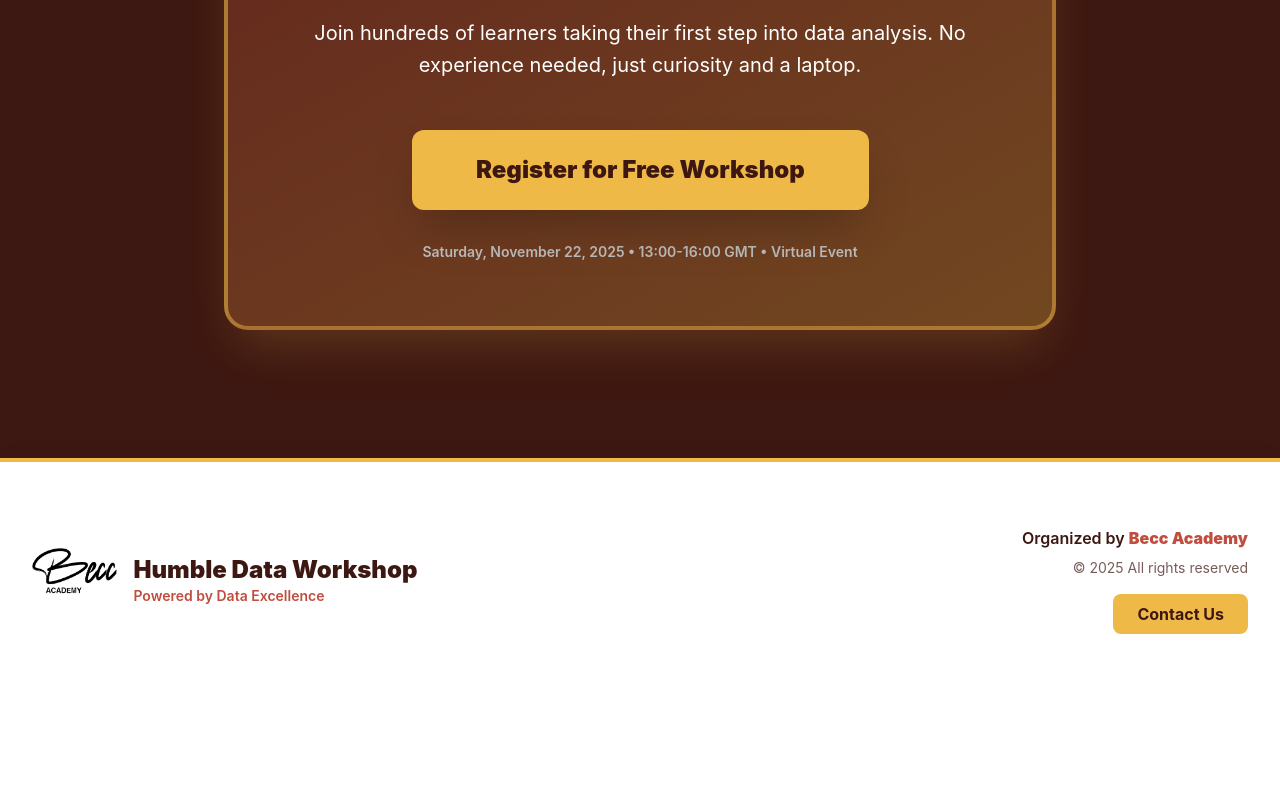
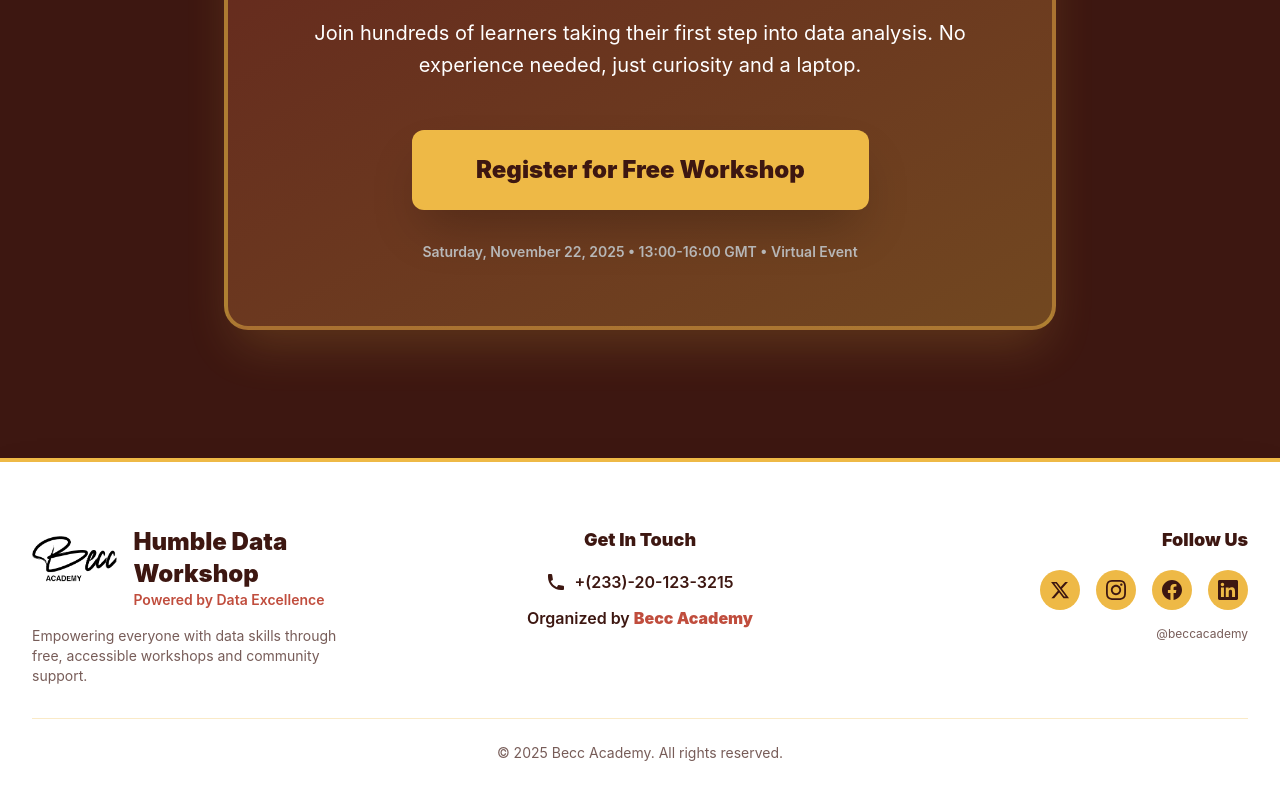
Before and after one commit to becc-academy/HumbleDataLP, a Vue app: page / in a window 1280 px wide. Shown: the part 5362-6161 px from the top of the page. Before the commit the page ends 6060 px from the top, so only its background shows below. Built offline with nearby package versions, Linux system fonts and the light colour scheme.

Commit message:
feat: add social media handles and contact information to footer

```diff
--- a/src/components/HumbleDataLanding.vue
+++ b/src/components/HumbleDataLanding.vue
@@ -344,7 +344,8 @@
     <!-- Footer -->
     <footer class="relative border-t-4 border-humble-yellow py-16 bg-white shadow-2xl">
       <div class="max-w-7xl mx-auto px-4 sm:px-6 lg:px-8">
-        <div class="flex flex-col md:flex-row justify-between items-center gap-8">
+        <div class="grid md:grid-cols-3 gap-12 mb-8">
+          <!-- Brand Section -->
           <div class="flex flex-col items-center md:items-start gap-4 animate__animated animate__fadeInLeft">
             <div class="flex items-center space-x-4">
               <img :src="logo" alt="Humble Data Workshop" class="h-16 w-auto" />
@@ -353,17 +354,57 @@
                 <div class="text-sm text-humble-red font-semibold">Powered by Data Excellence</div>
               </div>
             </div>
+            <p class="text-humble-brown/70 text-sm text-center md:text-left max-w-xs">
+              Empowering everyone with data skills through free, accessible workshops and community support.
+            </p>
           </div>
 
-          <div class="text-center md:text-right animate__animated animate__fadeInRight">
-            <p class="text-humble-brown text-base mb-2 font-semibold">Organized by <span class="text-humble-red font-black">Becc Academy</span></p>
-            <p class="text-humble-brown/70 text-sm">© 2025 All rights reserved</p>
-            <div class="mt-4 flex gap-4 justify-center md:justify-end">
-              <button class="px-6 py-2 bg-humble-yellow text-humble-brown rounded-lg font-bold hover:bg-humble-red hover:text-white transition-all duration-300 transform hover:scale-110">
-                Contact Us
-              </button>
+          <!-- Contact Section -->
+          <div class="text-center animate__animated animate__fadeInUp">
+            <h3 class="font-black text-lg text-humble-brown mb-4">Get In Touch</h3>
+            <div class="space-y-3">
+              <a href="tel:+233201233215" class="flex items-center justify-center gap-2 text-humble-brown hover:text-humble-red transition-colors duration-300">
+                <svg class="w-5 h-5" fill="currentColor" viewBox="0 0 20 20">
+                  <path d="M2 3a1 1 0 011-1h2.153a1 1 0 01.986.836l.74 4.435a1 1 0 01-.54 1.06l-1.548.773a11.037 11.037 0 006.105 6.105l.774-1.548a1 1 0 011.059-.54l4.435.74a1 1 0 01.836.986V17a1 1 0 01-1 1h-2C7.82 18 2 12.18 2 5V3z"/>
+                </svg>
+                <span class="font-semibold">+(233)-20-123-3215</span>
+              </a>
+              <p class="text-humble-brown text-base font-semibold">Organized by <span class="text-humble-red font-black">Becc Academy</span></p>
             </div>
           </div>
+
+          <!-- Social Media Section -->
+          <div class="text-center md:text-right animate__animated animate__fadeInRight">
+            <h3 class="font-black text-lg text-humble-brown mb-4">Follow Us</h3>
+            <div class="flex gap-4 justify-center md:justify-end mb-4">
+              <a href="https://twitter.com/beccacademy" target="_blank" rel="noopener noreferrer" class="w-10 h-10 bg-humble-yellow rounded-full flex items-center justify-center hover:bg-humble-red hover:scale-110 transition-all duration-300 group">
+                <svg class="w-5 h-5 text-humble-brown group-hover:text-white" fill="currentColor" viewBox="0 0 24 24">
+                  <path d="M18.244 2.25h3.308l-7.227 8.26 8.502 11.24H16.17l-5.214-6.817L4.99 21.75H1.68l7.73-8.835L1.254 2.25H8.08l4.713 6.231zm-1.161 17.52h1.833L7.084 4.126H5.117z"/>
+                </svg>
+              </a>
+              <a href="https://www.instagram.com/beccacademy" target="_blank" rel="noopener noreferrer" class="w-10 h-10 bg-humble-yellow rounded-full flex items-center justify-center hover:bg-humble-red hover:scale-110 transition-all duration-300 group">
+                <svg class="w-5 h-5 text-humble-brown group-hover:text-white" fill="currentColor" viewBox="0 0 24 24">
+                  <path d="M12 2.163c3.204 0 3.584.012 4.85.07 3.252.148 4.771 1.691 4.919 4.919.058 1.265.069 1.645.069 4.849 0 3.205-.012 3.584-.069 4.849-.149 3.225-1.664 4.771-4.919 4.919-1.266.058-1.644.07-4.85.07-3.204 0-3.584-.012-4.849-.07-3.26-.149-4.771-1.699-4.919-4.92-.058-1.265-.07-1.644-.07-4.849 0-3.204.013-3.583.07-4.849.149-3.227 1.664-4.771 4.919-4.919 1.266-.057 1.645-.069 4.849-.069zm0-2.163c-3.259 0-3.667.014-4.947.072-4.358.2-6.78 2.618-6.98 6.98-.059 1.281-.073 1.689-.073 4.948 0 3.259.014 3.668.072 4.948.2 4.358 2.618 6.78 6.98 6.98 1.281.058 1.689.072 4.948.072 3.259 0 3.668-.014 4.948-.072 4.354-.2 6.782-2.618 6.979-6.98.059-1.28.073-1.689.073-4.948 0-3.259-.014-3.667-.072-4.947-.196-4.354-2.617-6.78-6.979-6.98-1.281-.059-1.69-.073-4.949-.073zm0 5.838c-3.403 0-6.162 2.759-6.162 6.162s2.759 6.163 6.162 6.163 6.162-2.759 6.162-6.163c0-3.403-2.759-6.162-6.162-6.162zm0 10.162c-2.209 0-4-1.79-4-4 0-2.209 1.791-4 4-4s4 1.791 4 4c0 2.21-1.791 4-4 4zm6.406-11.845c-.796 0-1.441.645-1.441 1.44s.645 1.44 1.441 1.44c.795 0 1.439-.645 1.439-1.44s-.644-1.44-1.439-1.44z"/>
+                </svg>
+              </a>
+              <a href="https://www.facebook.com/beccacademy" target="_blank" rel="noopener noreferrer" class="w-10 h-10 bg-humble-yellow rounded-full flex items-center justify-center hover:bg-humble-red hover:scale-110 transition-all duration-300 group">
+                <svg class="w-5 h-5 text-humble-brown group-hover:text-white" fill="currentColor" viewBox="0 0 24 24">
+                  <path d="M24 12.073c0-6.627-5.373-12-12-12s-12 5.373-12 12c0 5.99 4.388 10.954 10.125 11.854v-8.385H7.078v-3.47h3.047V9.43c0-3.007 1.792-4.669 4.533-4.669 1.312 0 2.686.235 2.686.235v2.953H15.83c-1.491 0-1.956.925-1.956 1.874v2.25h3.328l-.532 3.47h-2.796v8.385C19.612 23.027 24 18.062 24 12.073z"/>
+                </svg>
+              </a>
+              <a href="https://www.linkedin.com/company/beccacademy/" target="_blank" rel="noopener noreferrer" class="w-10 h-10 bg-humble-yellow rounded-full flex items-center justify-center hover:bg-humble-red hover:scale-110 transition-all duration-300 group">
+                <svg class="w-5 h-5 text-humble-brown group-hover:text-white" fill="currentColor" viewBox="0 0 24 24">
+                  <path d="M20.447 20.452h-3.554v-5.569c0-1.328-.027-3.037-1.852-3.037-1.853 0-2.136 1.445-2.136 2.939v5.667H9.351V9h3.414v1.561h.046c.477-.9 1.637-1.85 3.37-1.85 3.601 0 4.267 2.37 4.267 5.455v6.286zM5.337 7.433c-1.144 0-2.063-.926-2.063-2.065 0-1.138.92-2.063 2.063-2.063 1.14 0 2.064.925 2.064 2.063 0 1.139-.925 2.065-2.064 2.065zm1.782 13.019H3.555V9h3.564v11.452zM22.225 0H1.771C.792 0 0 .774 0 1.729v20.542C0 23.227.792 24 1.771 24h20.451C23.2 24 24 23.227 24 22.271V1.729C24 .774 23.2 0 22.222 0h.003z"/>
+                </svg>
+              </a>
+            </div>
+            <p class="text-humble-brown/70 text-xs">@beccacademy</p>
+          </div>
+        </div>
+
+        <!-- Bottom Bar -->
+        <div class="border-t border-humble-yellow/30 pt-6 text-center">
+          <p class="text-humble-brown/70 text-sm">© 2025 Becc Academy. All rights reserved.</p>
         </div>
       </div>
     </footer>
```
